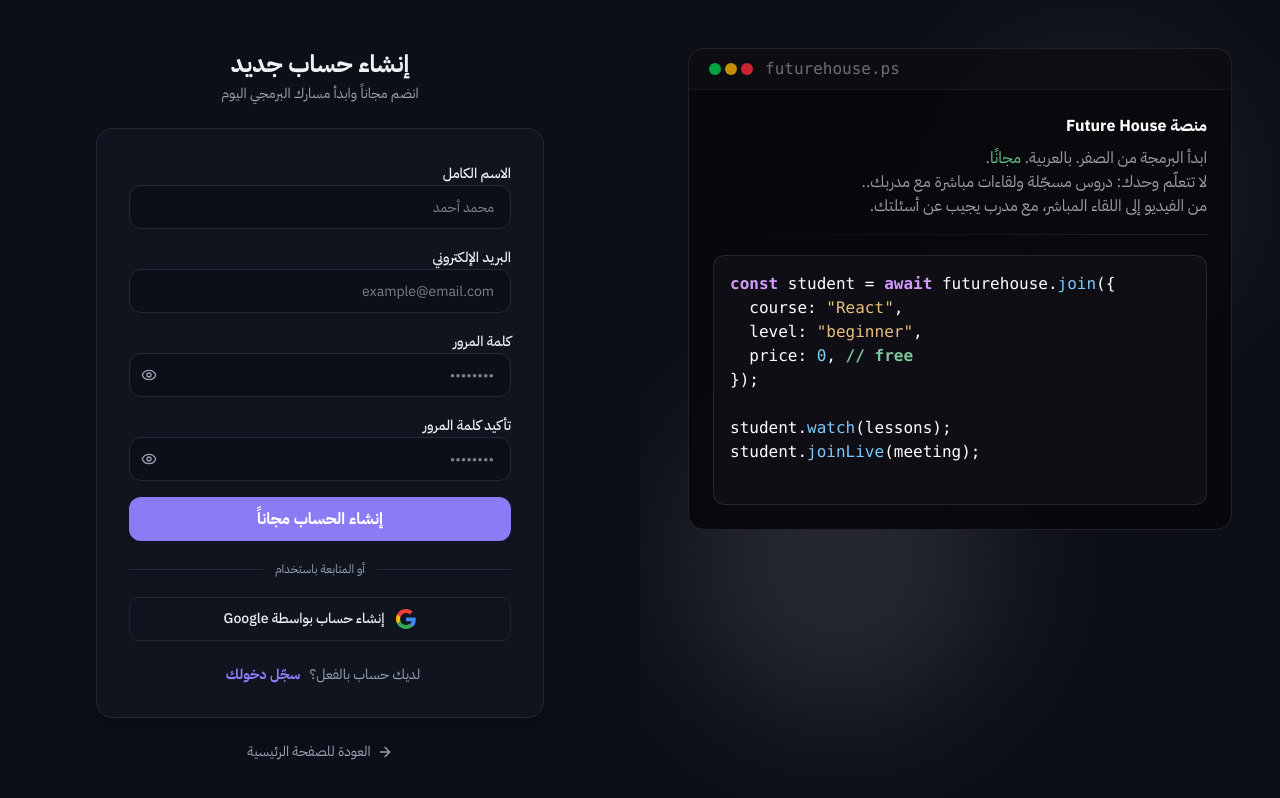
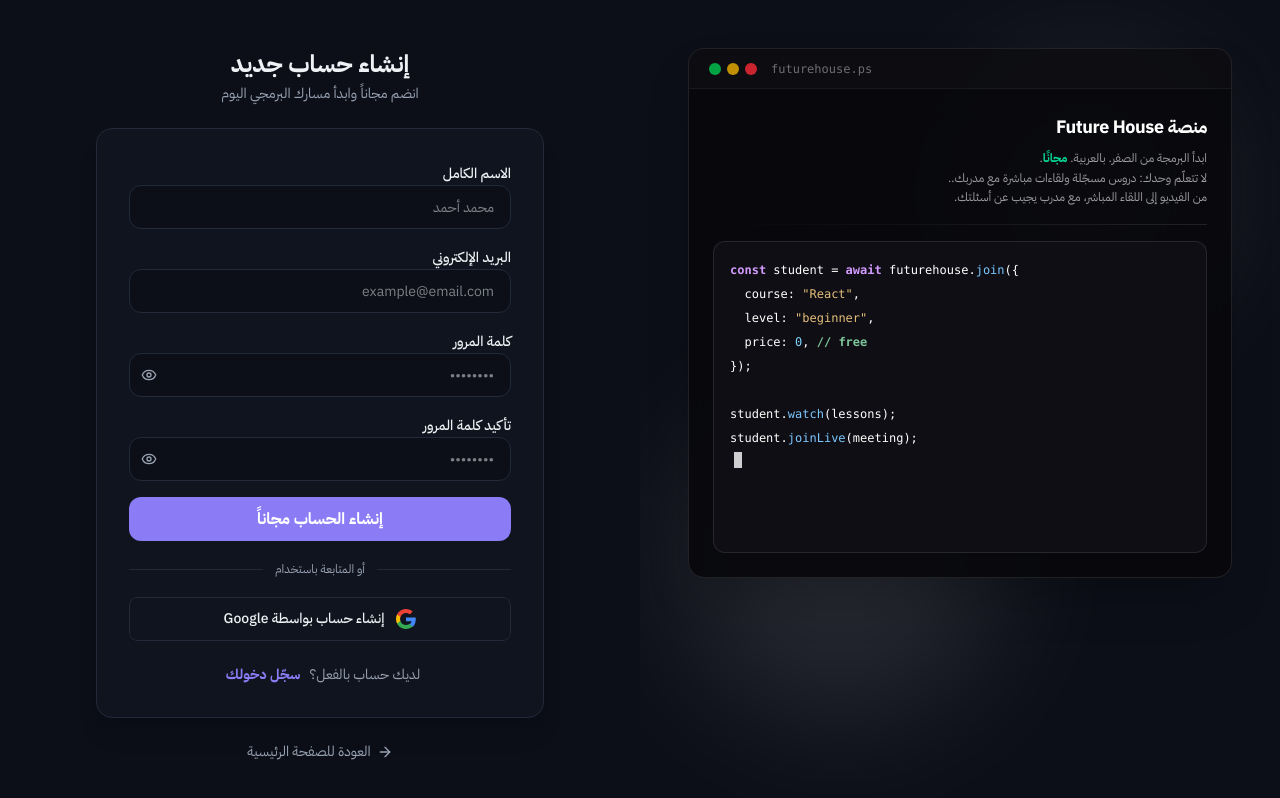
Before and after one commit to Suliman-Al-Helou/frontend-course, a Next.js app: page /register in a window 1280 px wide. Shown: the top 798 px of the page. Built offline with nearby package versions, Linux system fonts and the light colour scheme; no server answers.

Commit message:
fix(ui): expand AuthTerminal height to eliminate code scrollbar

```diff
--- a/src/components/shared/ProfessionalTerminal.tsx
+++ b/src/components/shared/ProfessionalTerminal.tsx
@@ -1,5 +1,5 @@
-'use client';
-import { useEffect, useState, memo, useMemo } from 'react';
+"use client";
+import { useEffect, useState, memo, useMemo } from "react";
 
 const SIMPLE_CODE = `const student = await futurehouse.join({
   course: "React",
@@ -26,7 +26,7 @@ async function trackProgress(userId: string) {
 const SNIPPETS = [SIMPLE_CODE, COMPLEX_CODE];
 
 function highlight(code: string) {
-  const esc = code.replace(/&/g, '&amp;').replace(/</g, '&lt;').replace(/>/g, '&gt;');
+  const esc = code.replace(/&/g, "&amp;").replace(/</g, "&lt;").replace(/>/g, "&gt;");
   const slots: string[] = [];
   let h = esc;
 
@@ -40,14 +40,17 @@ function highlight(code: string) {
     return `__S${slots.length - 1}__`;
   });
 
-  h = h.replace(/\b(async|await|function|const|let|var|return|if)\b/g,
-    '<span style="color:#D49BFF;font-weight:600">$1</span>'); // بنفسجي فاقع
+  h = h.replace(
+    /\b(async|await|function|const|let|var|return|if)\b/g,
+    '<span style="color:#D49BFF;font-weight:600">$1</span>',
+  ); // بنفسجي فاقع
 
-  h = h.replace(/\b(string|false|true|0)\b/g,
-    '<span style="color:#7DD3FC">$1</span>');
+  h = h.replace(/\b(string|false|true|0)\b/g, '<span style="color:#7DD3FC">$1</span>');
 
-  h = h.replace(/\b([a-zA-Z_]\w*)(?=\s*\(|\.init|\.findMany|\.map)/g,
-    '<span style="color:#7CC8FF">$1</span>');
+  h = h.replace(
+    /\b([a-zA-Z_]\w*)(?=\s*\(|\.init|\.findMany|\.map)/g,
+    '<span style="color:#7CC8FF">$1</span>',
+  );
 
   slots.forEach((s, i) => {
     h = h.replace(`__S${i}__`, s);
@@ -58,7 +61,7 @@ function highlight(code: string) {
 
 export const AuthTerminal = memo(function AuthTerminal() {
   const [index, setIndex] = useState(0);
-  const [text, setText] = useState('');
+  const [text, setText] = useState("");
   const [deleting, setDeleting] = useState(false);
   const fullText = SNIPPETS[index];
 
@@ -84,23 +87,31 @@ export const AuthTerminal = memo(function AuthTerminal() {
   const colored = useMemo(() => highlight(text), [text]);
 
   return (
-    <div className="w-full h- max-h- rounded-2xl bg-[#08080c]/90 backdrop-blur-2xl border border-white/10 flex flex-col overflow-hidden">
-      <div className="h- shrink-0 flex items-center gap-1 justify-end py-2 px-5 border-b border-white/5 bg-white/[0.02]">
-        <span className="ml-2 text- text-white/40 font-mono">futurehouse.ps</span>
+    <div className="w-full h-[530px] max-h-[560px] rounded-2xl bg-[#08080c]/90 backdrop-blur-2xl border border-white/10 flex flex-col overflow-hidden shadow-2xl">
+      <div className="h-10 shrink-0 flex items-center gap-1.5 justify-end py-2 px-5 border-b border-white/5 bg-white/[0.02]">
+        <span className="ml-2 text-xs text-white/40 font-mono">futurehouse.ps</span>
         <span className="w-3 h-3 rounded-full bg-red-500/80" />
         <span className="w-3 h-3 rounded-full bg-yellow-500/80" />
         <span className="w-3 h-3 rounded-full bg-green-500/80" />
       </div>
-      <div className="flex-1 p-6 flex flex-col gap-5 overflow-hidden">
+      <div className="flex-1 p-6 flex flex-col gap-4 overflow-hidden">
         <div className="text-right shrink-0" dir="rtl">
-          <h2 className="text- font-bold text-white">منصة Future House</h2>
-          <p className="mt-2 text- text-white/60 leading-6">ابدأ البرمجة من الصفر. بالعربية. <span className='text-green-300/80'>مجانًا</span>.<br/>لا تتعلّم وحدك: دروس مسجّلة ولقاءات مباشرة مع مدربك.. <br/>من الفيديو إلى اللقاء المباشر، مع مدرب يجيب عن أسئلتك.</p>
+          <h2 className="text-lg font-bold text-white tracking-tight">منصة Future House</h2>
+          <p className="mt-2 text-xs text-white/60 leading-relaxed">
+            ابدأ البرمجة من الصفر. بالعربية.{" "}
+            <span className="text-emerald-400 font-semibold">مجانًا</span>.<br />
+            لا تتعلّم وحدك: دروس مسجّلة ولقاءات مباشرة مع مدربك.. <br />
+            من الفيديو إلى اللقاء المباشر، مع مدرب يجيب عن أسئلتك.
+          </p>
           <div className="mt-4 h-px bg-gradient-to-l from-white/10 to-transparent" />
         </div>
-<div dir="ltr" className="flex-1 bg-[#0e0e14] rounded-xl p-4 border border-white/10 overflow-auto">
-  <pre className="font-mono text- leading-6 whitespace-pre-wrap text-white">
+        <div
+          dir="ltr"
+          className="flex-1 min-h-[295px] bg-[#0e0e14] rounded-xl p-4 border border-white/10 overflow-y-auto scrollbar-none"
+        >
+          <pre className="font-mono text-xs leading-6 whitespace-pre-wrap text-white">
             <code dangerouslySetInnerHTML={{ __html: colored }} />
-            <span className="inline-block w- h- bg-white/80 ml-1 animate-[blink_1s_step-end_infinite] translate-y-" />
+            <span className="inline-block w-2 h-4 bg-white/80 ml-1 animate-[blink_1s_step-end_infinite] translate-y-0.5" />
           </pre>
         </div>
       </div>
```
